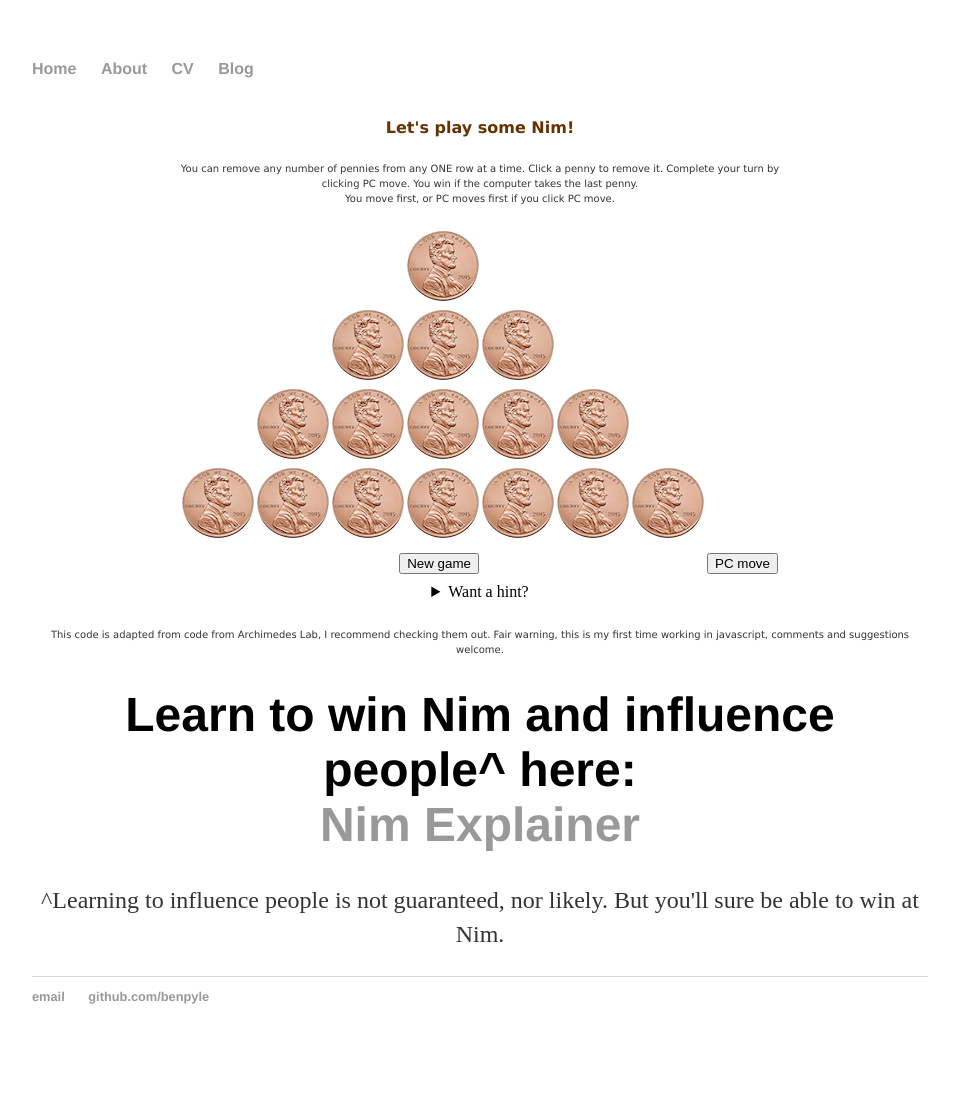
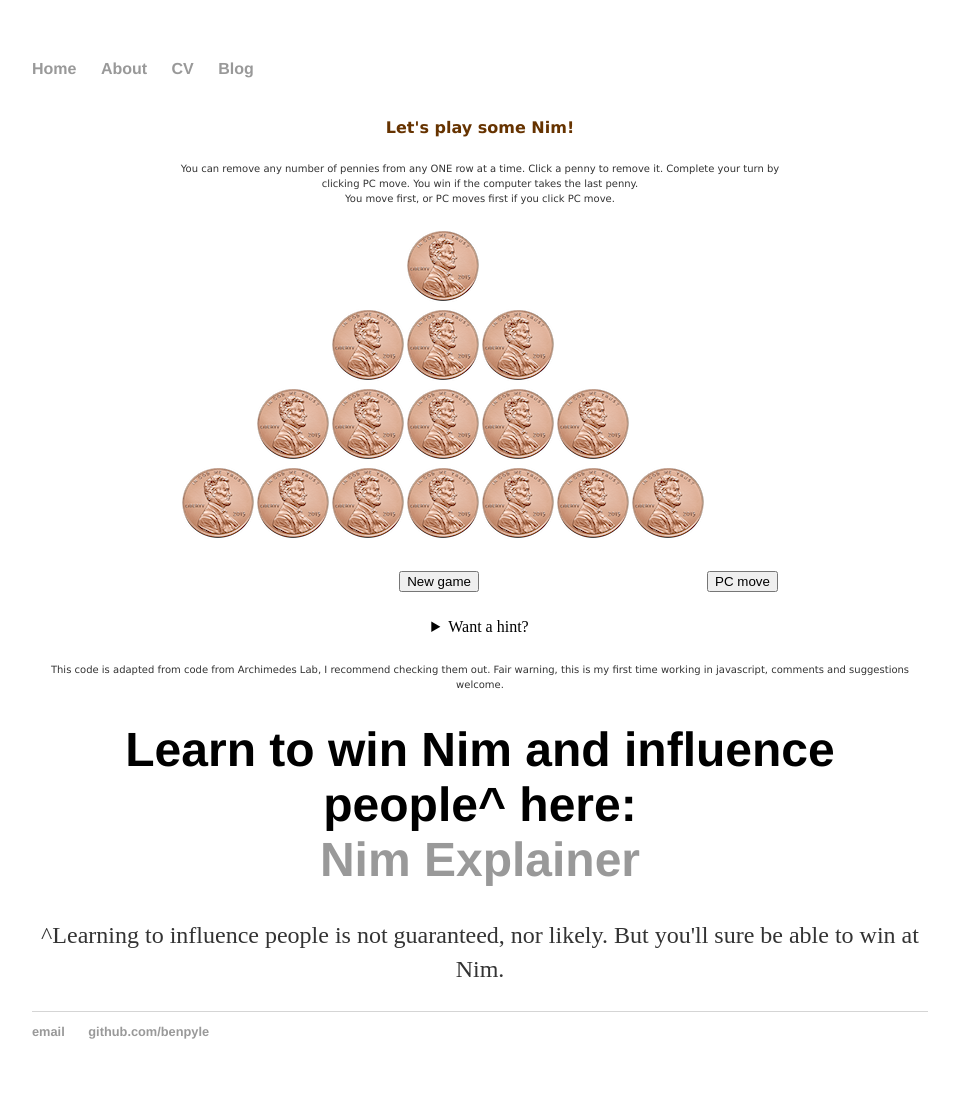
Before and after one commit to BenPyle/BenPyle.github.io, a Jekyll site: the page built from nim/index.html, in a window 1280 px wide. Shown: the whole page, without its empty margins (160-1119 px from the left). Built offline with Jekyll 4.4.1, drawn with Linux system fonts in a browser that asks for light colours; before the commit the page ends 1064 px from its top, so only the background shows below that.

Commit message:
Update index.html

```diff
--- a/nim/index.html
+++ b/nim/index.html
@@ -183,9 +183,9 @@
 <td WIDTH="32"><img onclick="player_draught(4,7)" SRC="penny.gif"></td>
 </tr>
 <tr align="center" valign="middle">
-<td height="35" colspan="7"><input name="button2" type="button" class="button" onClick="new_game()" value="New game">
+<td height="70" colspan="7"><input name="button2" type="button" class="button" onClick="new_game()" value="New game">
 &nbsp; </td>
-<td height="35"><input name="button2" type="button" class="button2" onClick="computer_draught()" value="PC move">
+<td height="70"><input name="button2" type="button" class="button2" onClick="computer_draught()" value="PC move">
 </td>
 </tr>
 </table>
```
